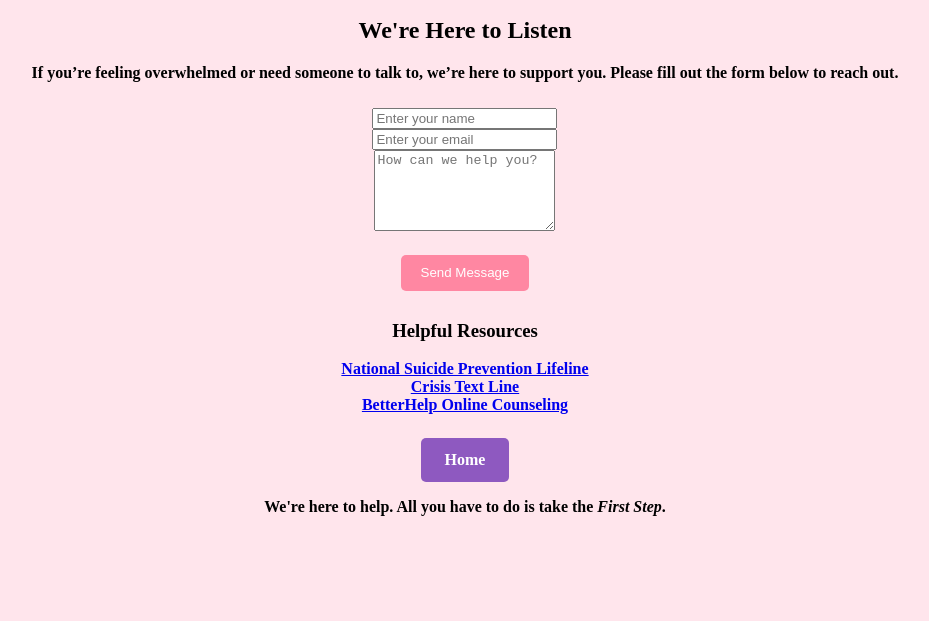
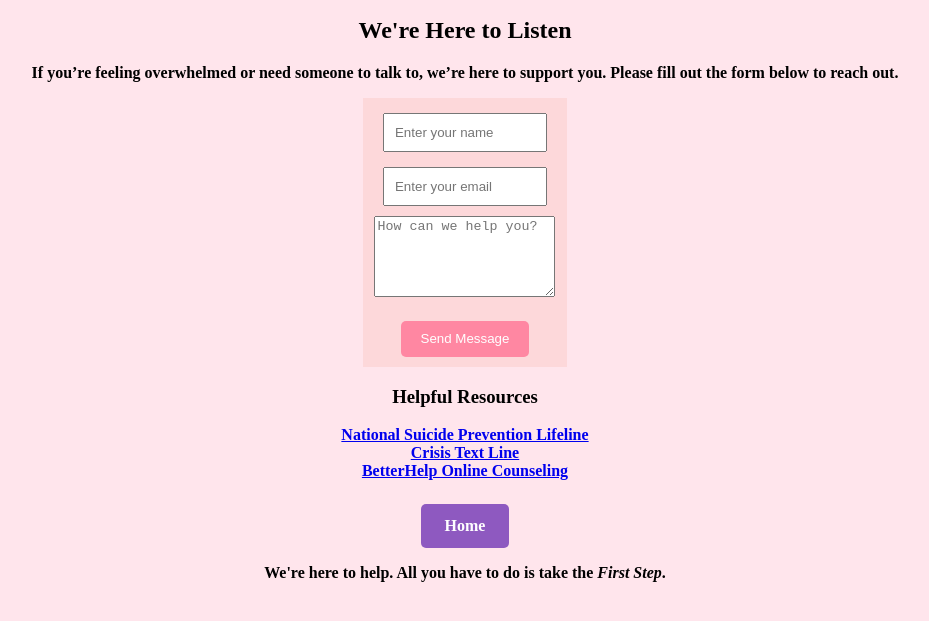
Before and after one commit to jeremycamp213/jeremycampbell.github..io, a plain HTML site: page help.html in a window 1280 px wide. Shown: the part 91-712 px from the top of the page, without its empty margins (175-1104 px from the left). Drawn offline with Linux system fonts and the light colour scheme.

Commit message:
I added to and cleaned up my form css.

```diff
--- a/help.css
+++ b/help.css
@@ -51,6 +51,7 @@ body
     align-items: center;
     width: fit-content;
     margin: 0 auto;
+    background-color: rgba(252, 211, 211,.7);
 }
 
 .form {
@@ -66,5 +67,21 @@ body
 }
 
 .main-content {
-  text-align: center;
+    text-align: center;
 }
+
+.button [type=text] {
+    min-width: 200px;
+}
+
+#name {
+    width: 140px;
+    padding: 10px;
+    margin: 5px;
+}
+
+#email {
+    width: 140px;
+    padding: 10px;
+    margin: 10px;
+}
```
